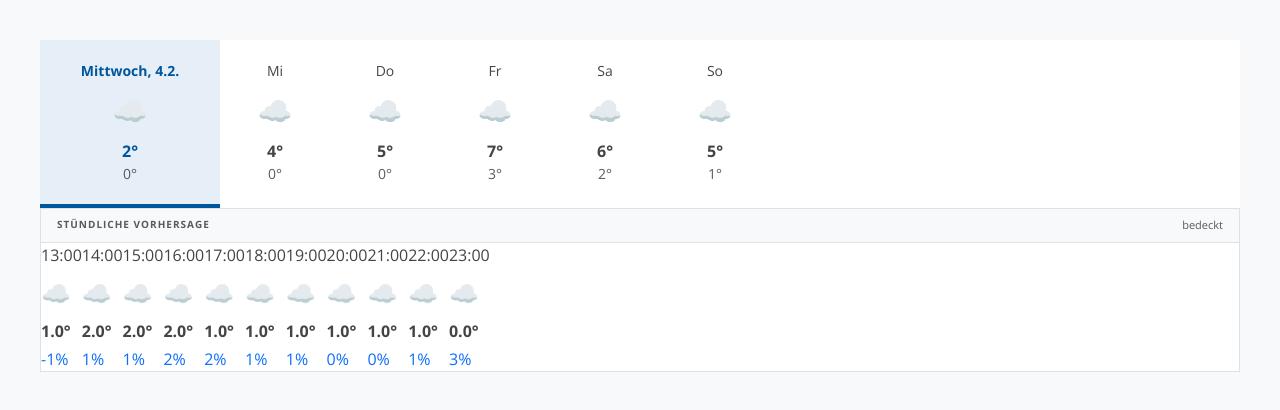
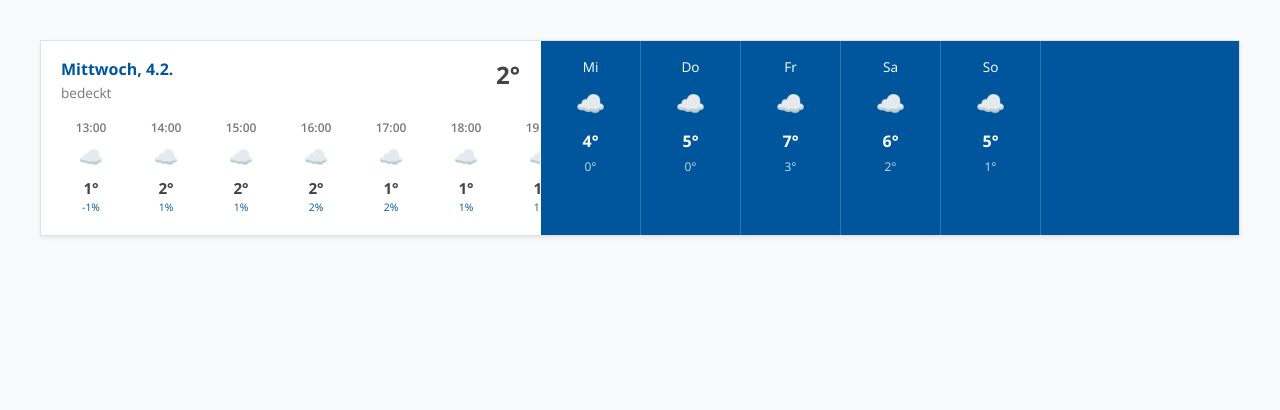
Before and after one commit to gmuc/wetterclient, a React (Vite) app: page / in a window 1280 px wide. Shown: the top 410 px of the page. Built offline with nearby package versions, Linux system fonts and the light colour scheme.

Commit message:
Dayvalues include current day

```diff
--- a/src/components/WeatherDashboard.tsx
+++ b/src/components/WeatherDashboard.tsx
@@ -2,51 +2,46 @@ import React, { useEffect, useState } from 'react';
 import type { WeatherResponse } from '../types/Weather';
 import { fetchWeatherByZip } from '../services/WeatherService';
 
-// Import der Styles aus dem neuen Styles-Ordner
 import '../styles/WeatherDashboard.scss';
 
 const WeatherDashboard: React.FC = () => {
   const [data, setData] = useState<WeatherResponse | null>(null);
-  const [error, setError] = useState<string | null>(null);
-  const [zip, setZip] = useState('81677');
+  const [zip] = useState('81677');
   const [openDayIndex, setOpenDayIndex] = useState<number>(0);
+  const [loading, setLoading] = useState<boolean>(true);
 
   useEffect(() => {
+    setLoading(true);
     fetchWeatherByZip(zip)
-      .then(setData)
+      .then((res) => {
+        setData(res);
+        setLoading(false);
+      })
       .catch((err) => {
-        console.error(err);
-        setError("Daten konnten nicht geladen werden.");
+        console.error("Fehler beim Laden:", err);
+        setLoading(false);
       });
   }, [zip]);
 
-  if (error) return <div className="container mt-5 alert alert-danger">{error}</div>;
-  if (!data) return <div className="container mt-5 text-center px-5 py-5"><div className="spinner-border text-primary"></div></div>;
+  if (loading) return <div className="text-center mt-5"><div className="spinner-border text-primary"></div></div>;
+  if (!data || !data.days) return <div className="alert alert-warning">Keine Wetterdaten gefunden.</div>;
 
-  // Parser für das JSON-Datumsformat "03-02-2026..."
   const parseDate = (dateIso: string) => {
     const [day, month, year] = dateIso.split('T')[0].split('-');
     return new Date(parseInt(year), parseInt(month) - 1, parseInt(day));
   };
 
-  // Hilfsfunktion zum Runden von Temperatur-Strings
   const formatTemp = (t: string | undefined) => {
     if (!t) return "--";
     return Math.round(parseFloat(t.replace(',', '.')));
   };
 
   return (
-    <div className="weather-container mt-4">
-
-      {/* 1. TAGES-TABS (Horizontal scrollbar) */}
-      <div className="tabs-scroll-wrapper">
+    <div className="weather-container shadow-sm border overflow-hidden">
       <div className="tabs-container">
         {data.days.map((day, index) => {
           const date = parseDate(day.dateIso);
           const isActive = openDayIndex === index;
-
-            // "Heute" Logik für den ersten Eintrag
-            const dayLabel = index === 0 ? "Heute" : date.toLocaleDateString('de-DE', { weekday: 'short' });
 
           return (
             <div
@@ -54,57 +49,47 @@ const WeatherDashboard: React.FC = () => {
               onClick={() => setOpenDayIndex(index)}
               className={`day-tab ${isActive ? 'active' : ''}`}
             >
+              {isActive ? (
+                /* AKTIVER TAB INHALT */
+                <>
+                  <div className="tab-header-top">
+                    <div className="date-info">
                       <div className="day-label">
-                  {isActive ? (
-                    `${date.toLocaleDateString('de-DE', { weekday: 'long' })}, ${date.getDate()}.${date.getMonth() + 1}.`
-                  ) : (
-                    dayLabel
-                  )}
+                        {date.toLocaleDateString('de-DE', { weekday: 'long' })}, {date.getDate()}.{date.getMonth() + 1}.
+                      </div>
+                      <div className="status-text">{day.weatherSituationName}</div>
+                    </div>
+                    <div className="main-temp">
+                      <span className="temp-max">{formatTemp(day.maxTemperature)}°</span>
+                    </div>
                   </div>
 
-                {/* Platzhalter für SVG Icons */}
-                <div className="weather-icon my-2" style={{ fontSize: '28px' }}>☁️</div>
-
-                <div className="temp-max fw-bold">
-                  {formatTemp(day.maxTemperature)}°
+                  {/* Stundenliste direkt im Tab */}
+                  <div className="hours-scroll-area">
+                    {day.timedforecasts.dayDetails.map((hour, hIndex) => (
+                      <div key={hIndex} className="hour-item">
+                        <div className="hour-time">{hour.hourFormatted}</div>
+                        <div className="hour-icon">☁️</div>
+                        <div className="hour-temp">{formatTemp(hour.temperature)}°</div>
+                        <div className="hour-precip">{hour.precipitationProbability}%</div>
                       </div>
-                <div className="temp-min text-muted small">
-                  {formatTemp(day.minTemperature)}°
+                    ))}
                   </div>
+                </>
+              ) : (
+                /* INAKTIVER TAB INHALT */
+                <div className="inaktive-content">
+                  <span className="day-label">
+                    {index === 0 ? "Heute" : date.toLocaleDateString('de-DE', { weekday: 'short' })}
+                  </span>
+                  <div className="weather-icon">☁️</div>
+                  <span className="temp-max">{formatTemp(day.maxTemperature)}°</span>
+                  <span className="temp-min">{formatTemp(day.minTemperature)}°</span>
+                </div>
+              )}
             </div>
           );
         })}
-        </div>
-      </div>
-
-      {/* 2. DETAIL-DRAWER (Stundenleiste des ausgewählten Tages) */}
-      <div className="detail-drawer mb-5">
-        {/* Optionaler Header für den Detailbereich */}
-        <div className="p-2 px-3 border-bottom bg-light small d-flex justify-content-between">
-          <span className="text-uppercase fw-bold text-muted" style={{ fontSize: '10px', letterSpacing: '1px' }}>
-            Stündliche Vorhersage
-          </span>
-          <span className="text-muted fw-normal" style={{ fontSize: '11px' }}>
-            {data.days[openDayIndex].weatherSituationName}
-          </span>
-        </div>
-
-        <div className="d-flex overflow-auto">
-          {data.days[openDayIndex].timedforecasts.dayDetails.map((hour, hIndex) => (
-            <div key={hIndex} className="hour-item">
-              <div className="hour-time mb-2">
-                {hour.hourFormatted}
-              </div>
-              <div className="hour-icon mb-2 fs-4">☁️</div>
-              <div className="hour-temp fw-bold">
-                {parseFloat(hour.temperature.replace(',', '.')).toFixed(1)}°
-              </div>
-              <div className="hour-precip text-primary mt-1">
-                {hour.precipitationProbability}%
-              </div>
-            </div>
-          ))}
-        </div>
       </div>
     </div>
   );
--- a/src/styles/WeatherDashboard.scss
+++ b/src/styles/WeatherDashboard.scss
@@ -1,128 +1,131 @@
-@use "sass:color"; // Muss ganz oben stehen
+@use "sass:color";
 @use "./variables" as v;
 
 .weather-container {
   max-width: 1200px;
-    margin: 2rem auto;
+  margin: 1.5rem auto;
   font-family: v.$br-font-family;
-    color: v.$br-text-dark;
-
-    .tabs-scroll-wrapper {
-        position: relative;
-        background: #fff;
-        border-bottom: 1px solid v.$br-border;
-        width: 100%; // Sicherstellen, dass es den Platz nutzt
 
   .tabs-container {
-            display: flex !important; // Erzwingt Flexbox gegen Bootstrap-Einflüsse
-            flex-wrap: nowrap !important; // Verhindert Umbruch nach 6 Tagen
-            overflow-x: auto !important; // Ermöglicht das Scrollen
+    display: flex !important;
+    flex-wrap: nowrap !important;
+    overflow-x: auto !important;
+    background-color: v.$br-blue; // Basis-Blau für inaktive Tabs
+    padding: 0;
+    scrollbar-width: none;
     -webkit-overflow-scrolling: touch;
-            scrollbar-width: none;
 
     &::-webkit-scrollbar {
       display: none;
     }
 
     .day-tab {
-                flex: 0 0 auto !important; // WICHTIG: Verhindert das Schrumpfen
-                width: 110px; // Inaktive Breite
-                padding: 1.25rem 0.5rem;
+      flex: 0 0 auto !important;
+      width: 100px;
+      padding: 1rem 0.5rem;
       text-align: center;
       cursor: pointer;
-                border-bottom: 4px solid transparent;
-                transition: all 0.2s ease-in-out;
+      color: #ffffff;
+      border-right: 1px solid rgba(255, 255, 255, 0.2);
+      transition: background-color 0.2s;
 
       &:hover:not(.active) {
-                    background-color: rgba(v.$br-blue, 0.05);
+        background-color: color.adjust(v.$br-blue, $lightness: 5%);
       }
 
+      // DER AKTIVE TAB - Das Herzstück
       &.active {
-                    width: 180px; // Aktiver Tab wird breiter
-                    background-color: v.$br-light-blue;
-                    border-bottom-color: v.$br-blue;
-                    color: v.$br-blue;
+        width: 500px !important; // Viel breiter, um die Stundenliste aufzunehmen
+        background-color: #ffffff; // Weißer Hintergrund wie beim BR
+        color: v.$br-text-dark;
+        cursor: default;
+        text-align: left;
+        padding: 0; // Padding wird intern geregelt
+        display: flex;
+        flex-direction: column;
 
+        .tab-header-top {
+          padding: 1rem 1.25rem 0.5rem 1.25rem;
+          display: flex;
+          justify-content: space-between;
+          align-items: flex-start;
+
+          .date-info {
             .day-label {
               font-weight: 700;
+              font-size: 1rem;
+              color: v.$br-blue;
+              margin-bottom: 2px;
+            }
+            .status-text {
+              font-size: 0.85rem;
+              color: v.$br-text-muted;
             }
           }
 
-                .day-label {
-                    font-size: 0.875rem;
-                    margin-bottom: 0.5rem;
-                    display: block;
-                    white-space: nowrap;
-                }
-
-                .weather-icon {
-                    font-size: 1.75rem;
-                    margin-bottom: 0.5rem;
-                }
-
-                .temp-group {
-                    display: flex;
-                    flex-direction: column;
-                    line-height: 1.2;
-
+          .main-temp {
+            text-align: right;
             .temp-max {
               font-weight: 700;
-                        font-size: 1.125rem;
-                    }
-
-                    .temp-min {
-                        font-size: 0.8125rem;
-                        color: v.$br-text-muted;
-                    }
+              font-size: 1.5rem;
+              display: block;
             }
           }
         }
       }
 
-    .detail-drawer {
-        background: #fff;
-        border: 1px solid v.$br-border;
-        border-top: none;
-
-        .detail-header {
-            padding: 0.75rem 1rem;
-            // Ersetzt lighten(v.$br-border, 5%) durch die moderne Variante:
-            border-bottom: 1px solid color.adjust(v.$br-border, $lightness: 5%);
-            display: flex;
-            justify-content: space-between;
-
-            .title {
-                font-size: 0.7rem;
+      // Styling für inaktive Inhalte
+      .inaktive-content {
+        .day-label {
+          font-size: 0.85rem;
+          margin-bottom: 0.5rem;
+          display: block;
+        }
+        .weather-icon {
+          font-size: 1.5rem;
+          margin-bottom: 0.5rem;
+        }
+        .temp-max {
           font-weight: 700;
-                text-transform: uppercase;
-                color: v.$br-text-muted;
+          display: block;
+        }
+        .temp-min {
+          font-size: 0.75rem;
+          opacity: 0.8;
+        }
+      }
     }
   }
 
-        .hours-container {
+  // Horizontale Stundenliste INNERHALB des aktiven Tabs
+  .hours-scroll-area {
     display: flex;
     overflow-x: auto;
-            padding: 1rem 0;
+    padding: 0.5rem 1.25rem 1.25rem 1.25rem;
+    gap: 15px;
+    scrollbar-width: thin;
 
     .hour-item {
-                flex: 0 0 85px;
+      flex: 0 0 60px;
       text-align: center;
-                border-right: 1px solid #f0f0f0;
 
       .hour-time {
         font-size: 0.75rem;
+        font-weight: 600;
         color: v.$br-text-muted;
       }
-
+      .hour-icon {
+        font-size: 1.25rem;
+        margin: 0.3rem 0;
+      }
       .hour-temp {
         font-weight: 700;
+        font-size: 0.95rem;
       }
-
       .hour-precip {
-                    font-size: 0.7rem;
+        font-size: 0.65rem;
         color: v.$br-blue;
       }
     }
   }
 }
-}
```
Lines whose indentation alone changed are shown as unchanged.
